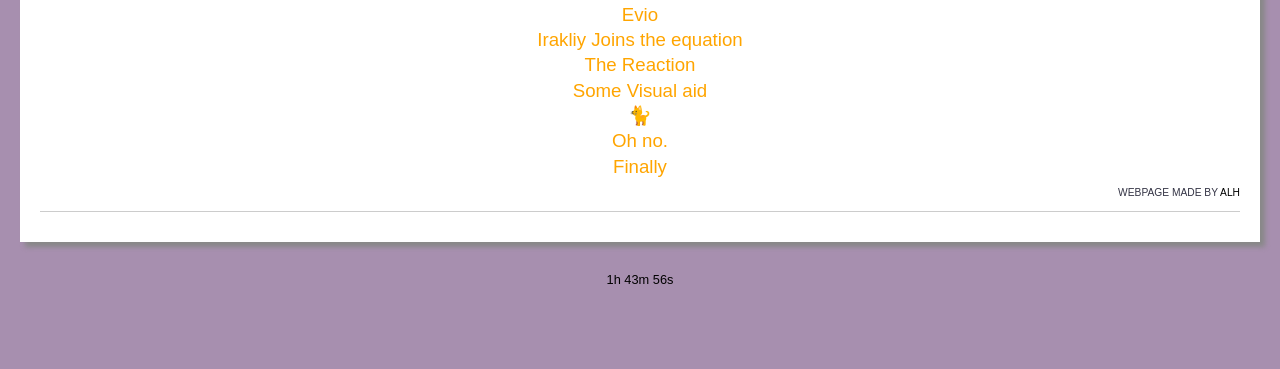
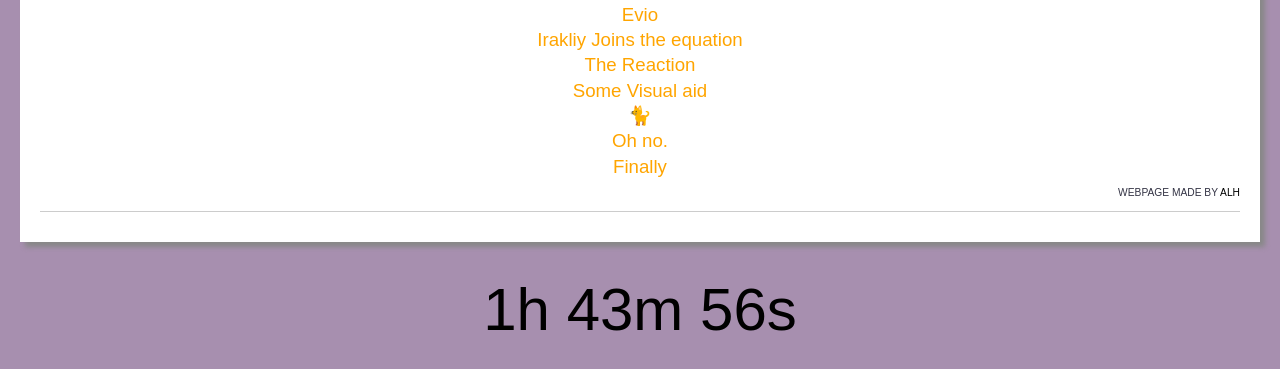
Before and after one commit to AlohaBitches/AlohaBitches, a plain HTML site: page index.html in a window 1280 px wide. Shown: the part 543-912 px from the top of the page. Before the commit the page ends 851 px from the top, so only its background shows below. Drawn offline with Linux system fonts and the light colour scheme.

Commit message:
Update Style.css

```diff
--- a/Style.css
+++ b/Style.css
@@ -108,3 +108,5 @@ ul li a{ box-shadow: 0px 5px 1px #DAA520; }
 #accordion section:target p {
     display: block;
 }
+
+#demo { font-size: 60px}
```
